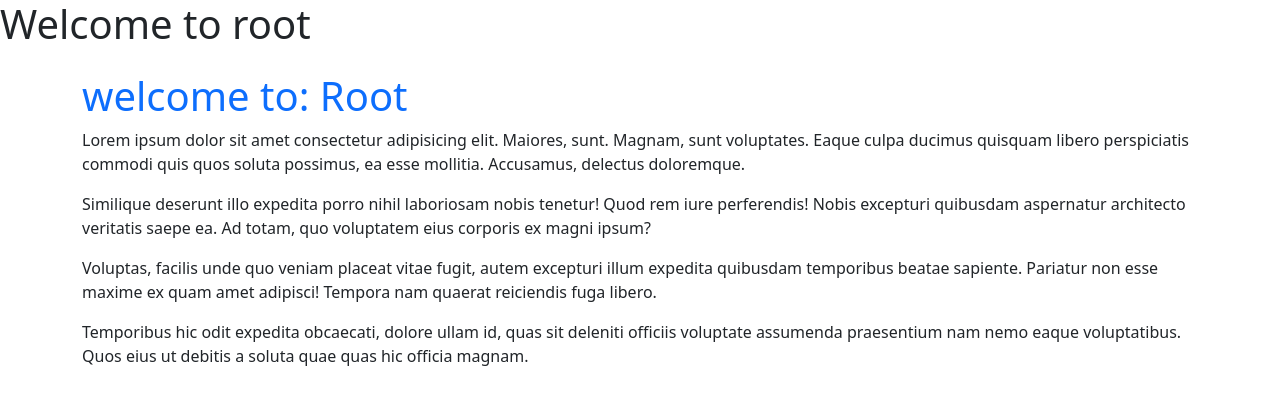
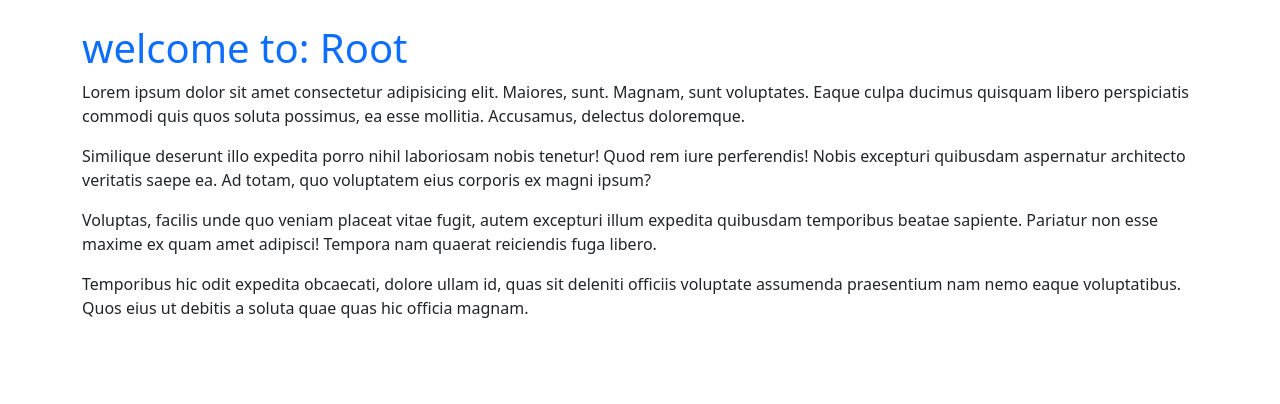
Before and after one commit to abigailsylvie/publishing-pages, a plain HTML site: page index.html in a window 1280 px wide. Drawn offline with nearby package versions, Linux system fonts and the light colour scheme.

Commit message:
Update index.html

```diff
--- a/index.html
+++ b/index.html
@@ -1,4 +1,3 @@
-<h1>Welcome to root</h1>
 <!DOCTYPE html>
 <html lang="en">
 <head>
```
